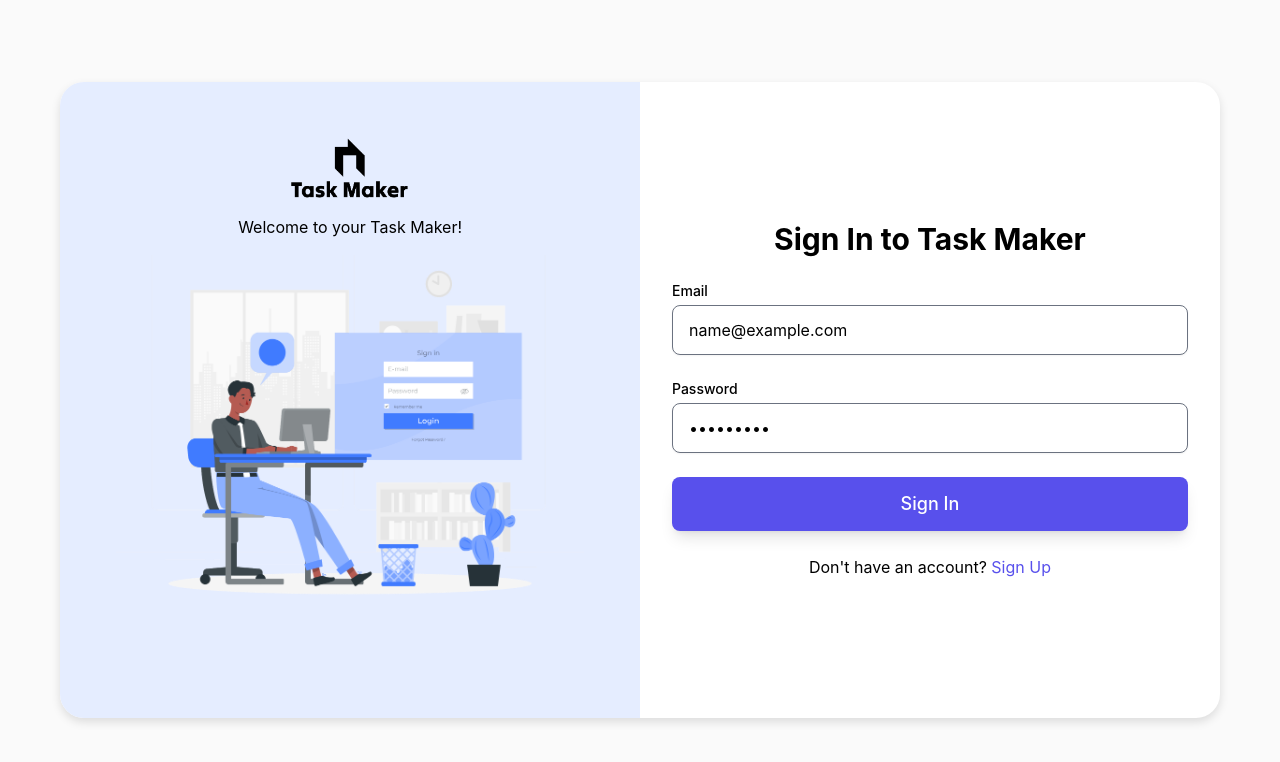
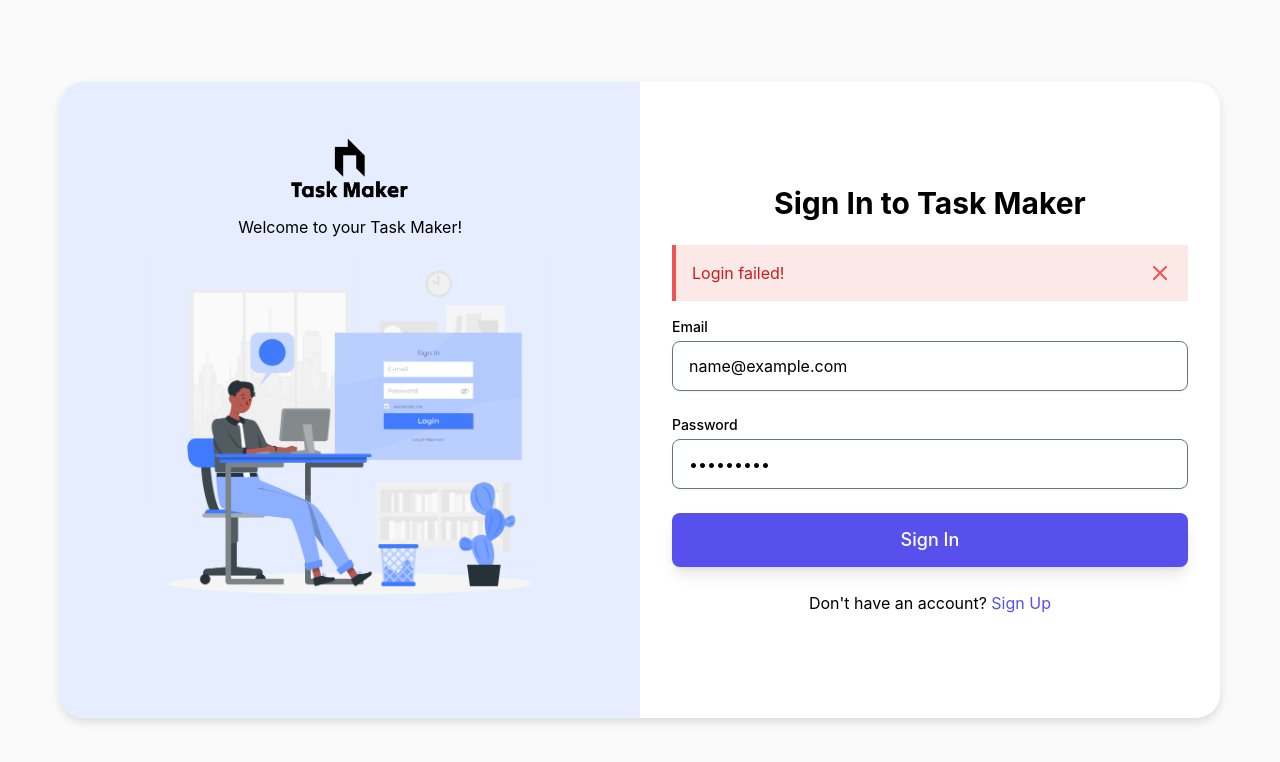
Before and after one commit to anaserrami/Task_Management_App, a React (Create React App) app in the folder frontend/: page / in a window 1280 px wide. Both pictures are taken after typing "name@example.com", "Sample123" into the empty fields and a click on the button "Sign In". Shown: the top 762 px of the page. Built offline with nearby package versions, Linux system fonts and the light colour scheme; no server answers.

Commit message:
handel errors in the login page

```diff
--- a/frontend/src/components/Login.js
+++ b/frontend/src/components/Login.js
@@ -7,6 +7,7 @@ import axios from 'axios';
 function Login() {
     const [email, setEmail] = useState('');
     const [password, setPassword] = useState('');
+    const [error, setError] = useState('');
 
     const handleLogin = async (event) => {
         event.preventDefault();
@@ -16,8 +17,12 @@ function Login() {
             window.location.href = response.data.user.role === 'ADMIN' ? '/admin' : '/user';
         } catch (error) {
             console.error('Login failed:', error);
-            alert('Login failed!');
+            setError('Login failed!');
         }
+    };
+
+    const clearError = () => {
+        setError('');
     };
 
     return (
@@ -34,6 +39,16 @@ function Login() {
                 </div>
                 <div className="w-full p-8 lg:w-1/2">
                     <h2 className="text-3xl font-bold text-gray-900 mb-6 text-center">Sign In to Task Maker</h2>
+                    {error && (
+                        <div className="bg-red-100 border-l-4 border-red-500 text-red-700 p-4 mb-4 relative" role="alert">
+                            <span>{error}</span>
+                            <button onClick={clearError} className="absolute top-0 bottom-0 right-0 px-4 py-3">
+                                <svg className="h-6 w-6 text-red-500" fill="none" viewBox="0 0 24 24" stroke="currentColor">
+                                    <path strokeLinecap="round" strokeLinejoin="round" strokeWidth="2" d="M6 18L18 6M6 6l12 12" />
+                                </svg>
+                            </button>
+                        </div>
+                    )}
                     <form onSubmit={handleLogin} className="space-y-6">
                         <div>
                             <label className="block text-sm font-medium text-gray-700">Email</label>
```
